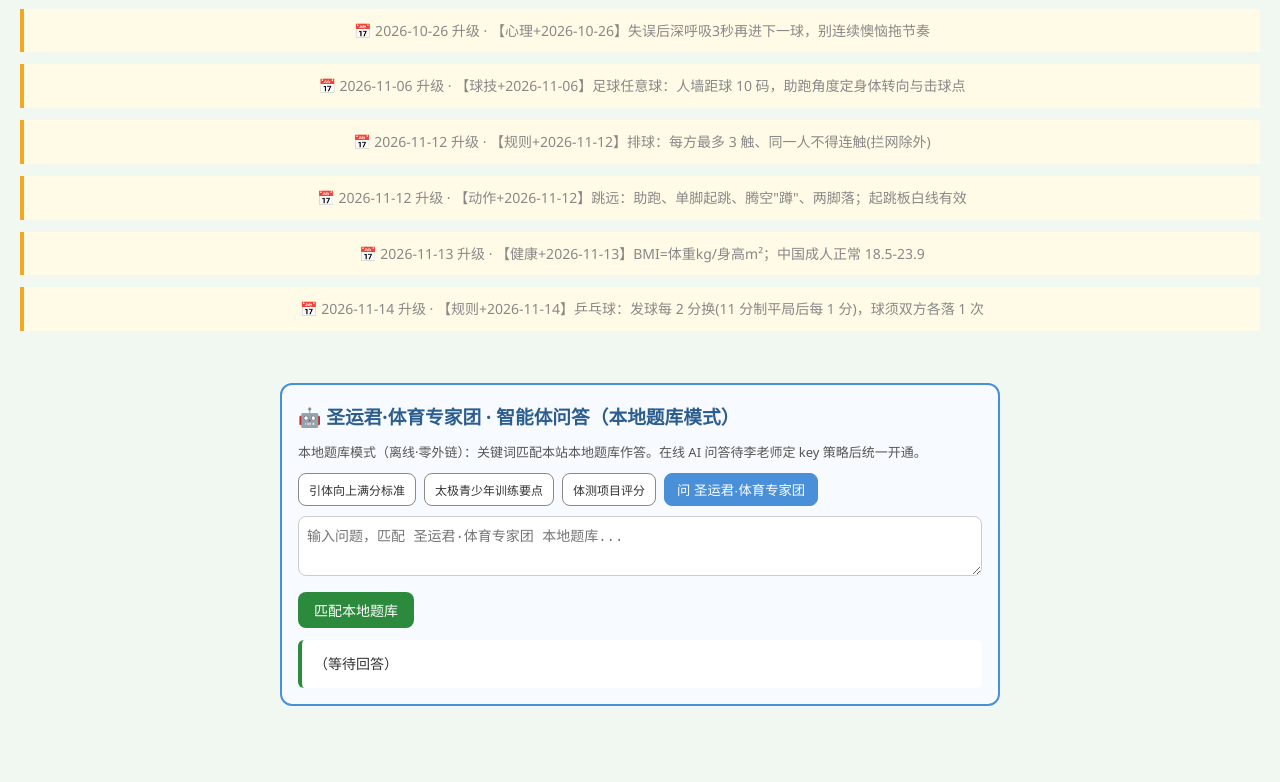
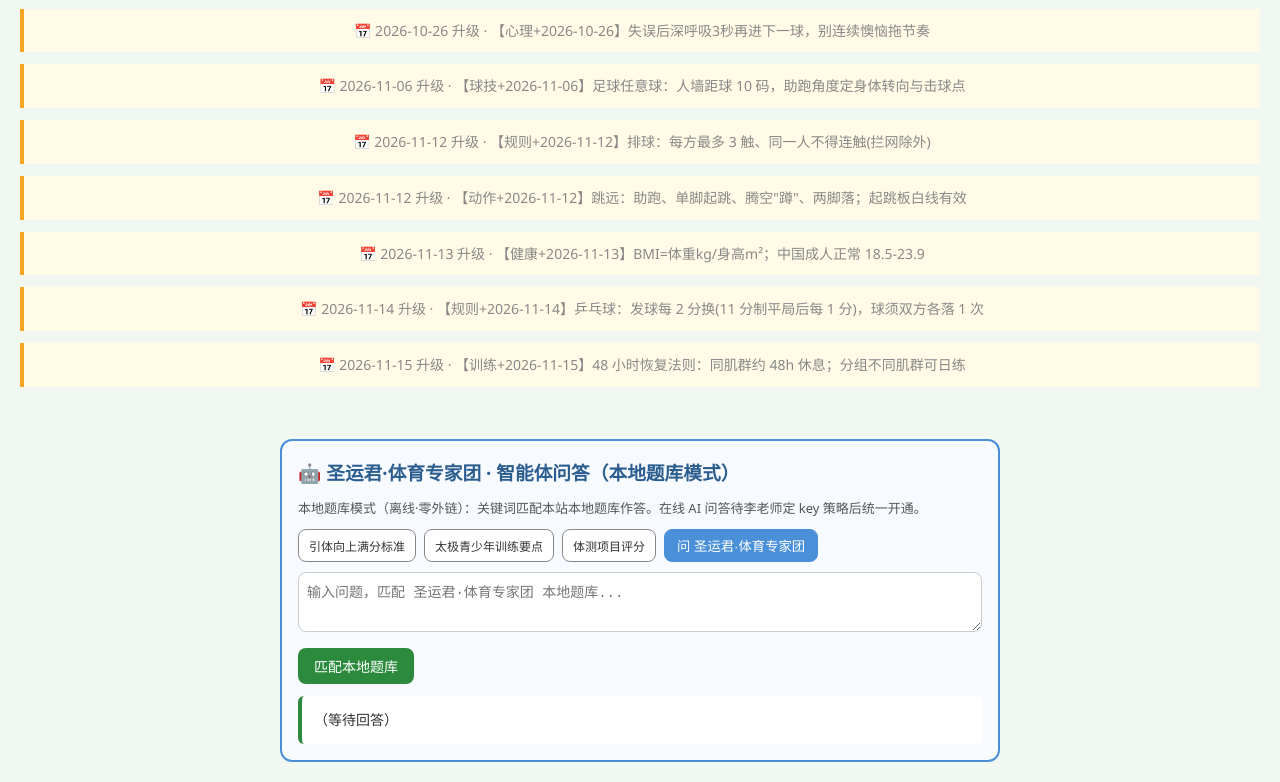
Before and after one commit to dapengzhanchi141345/li-yanming-pe, a plain HTML site: page index.html in a window 1280 px wide. Shown: the part 1668-2450 px from the top of the page. Before the commit the page ends 2394 px from the top, so only its background shows below. Drawn offline with Linux system fonts and the light colour scheme.

Commit message:
pe 12独立站升级 2026-11-15

```diff
--- a/index.html
+++ b/index.html
@@ -114,6 +114,8 @@ footer{text-align:center;padding:20px;color:#888;font-size:13px;margin-top:30px;
 <div style="background:#fffbe6;border-left:4px solid #f5a623;padding:10px;margin:12px 0;font-size:14px">📅 2026-11-13 升级 · 【健康+2026-11-13】BMI=体重kg/身高m²；中国成人正常 18.5-23.9</div>
 
 <div style="background:#fffbe6;border-left:4px solid #f5a623;padding:10px;margin:12px 0;font-size:14px">📅 2026-11-14 升级 · 【规则+2026-11-14】乒乓球：发球每 2 分换(11 分制平局后每 1 分)，球须双方各落 1 次</div>
+
+<div style="background:#fffbe6;border-left:4px solid #f5a623;padding:10px;margin:12px 0;font-size:14px">📅 2026-11-15 升级 · 【训练+2026-11-15】48 小时恢复法则：同肌群约 48h 休息；分组不同肌群可日练</div>
 </footer>
 
 <script>
```
